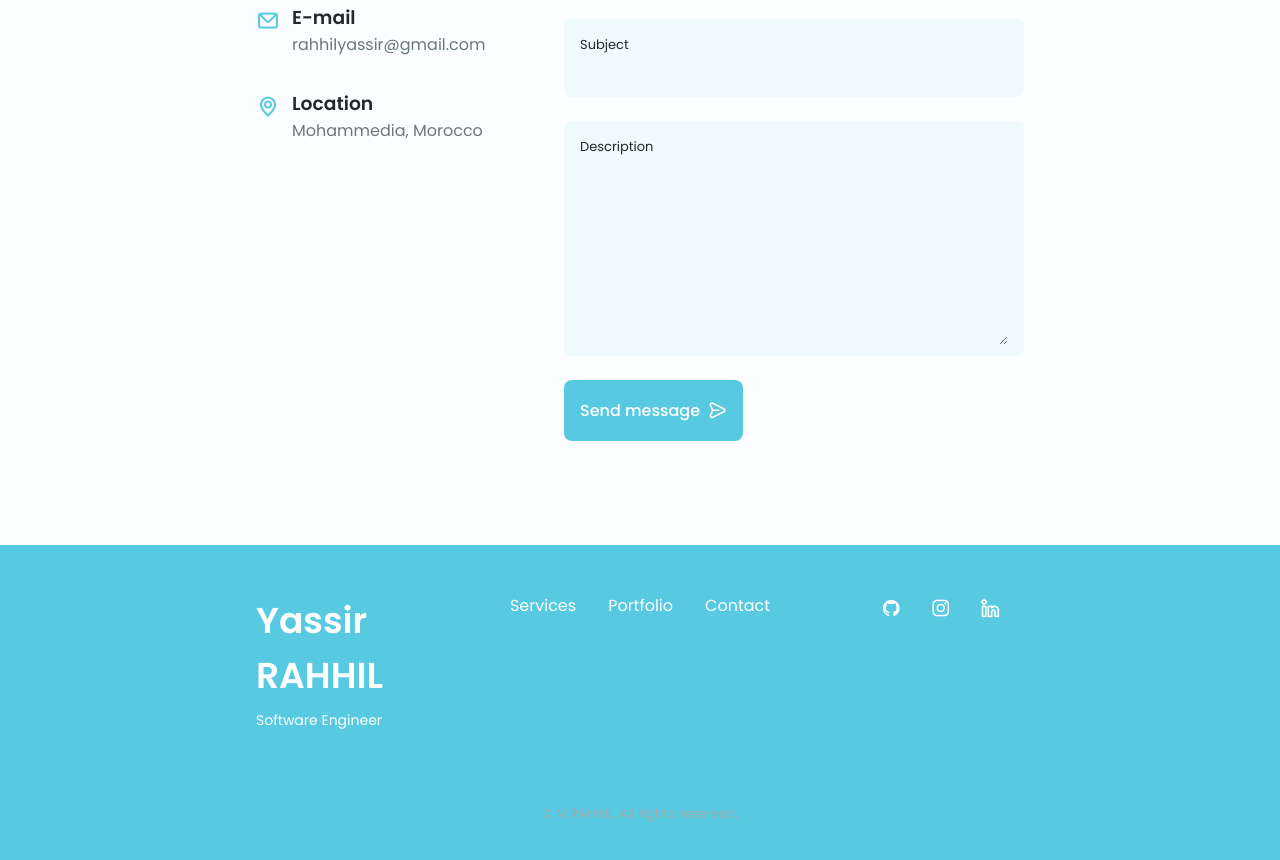
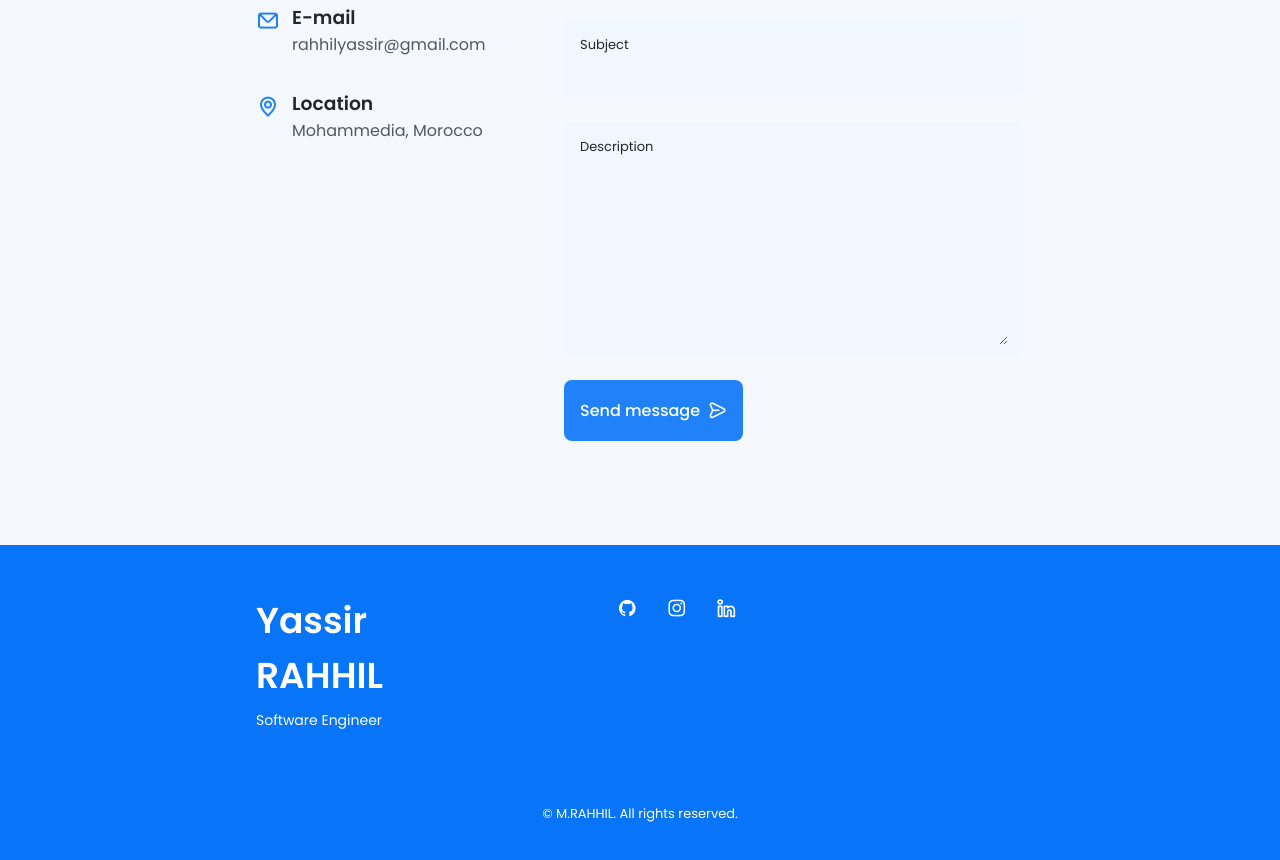
Before and after one commit to rahhilyassir/portfolio, a plain HTML site: page index.html in a window 1280 px wide. Shown: the part 3940-4800 px from the top of the page. Drawn offline with nearby package versions, Linux system fonts and the light colour scheme.

Commit message:
final tweaks

```diff
--- a/index.html
+++ b/index.html
@@ -584,17 +584,6 @@
                     <span class="footer__subtitle">Software Engineer</span>
                 </div>
 
-                <ul class="footer__links">
-                    <li>
-                        <a href="#services" class="footer__link">Services</a>
-                    </li>
-                    <li>
-                        <a href="#portfolio" class="footer__link">Portfolio</a>
-                    </li>
-                    <li>
-                        <a href="#contact" class="footer__link">Contact</a>
-                    </li>
-                </ul>
 
                 <div class="footer__socials">
                     <a href="https://github.com/rahhilyassir" target="_blank" class="footer__social">
--- a/packages/css/styles.css
+++ b/packages/css/styles.css
@@ -6,20 +6,19 @@
   --header-height: 3rem;
 
   /*========== Colors ==========*/
-  /* Change favorite color */
-  --hue-color: 190; /*Purple 250 - Green 142 - Blue 230 - Pink 340*/
+  --hue-color: 213; /* Tailwind Blue base hue */
 
-  /* HSL color mode */
-  --first-color: hsl(var(--hue-color), 69%, 61%);
-  --first-color-second: hsl(var(--hue-color), 69%, 61%);
-  --first-color-alt: hsl(var(--hue-color), 57%, 53%);
-  --first-color-lighter: hsl(var(--hue-color), 92%, 85%);
-  --title-color: hsl(var(--hue-color), 8%, 15%);
-  --text-color: hsl(var(--hue-color), 8%, 45%);
-  --text-color-light: hsl(var(--hue-color), 8%, 65%);
-  --input-color: hsl(var(--hue-color), 70%, 96%);
-  --body-color: hsl(var(--hue-color), 60%, 99%);
-  --container-color: #fff;
+  /* HSL color mode - Light Theme */
+  --first-color: hsl(var(--hue-color), 94%, 55%);  /* Tailwind Blue 600 */
+  --first-color-second: hsl(var(--hue-color), 94%, 50%);
+  --first-color-alt: hsl(var(--hue-color), 94%, 45%);  /* Tailwind Blue 700 */
+  --first-color-lighter: hsl(var(--hue-color), 94%, 85%);
+  --title-color: hsl(var(--hue-color), 12%, 15%);
+  --text-color: hsl(var(--hue-color), 12%, 35%);
+  --text-color-light: hsl(var(--hue-color), 12%, 55%);
+  --input-color: hsl(var(--hue-color), 94%, 97%);
+  --body-color: hsl(var(--hue-color), 94%, 98%);
+  --container-color: #ffffff;
   --scroll-bar-color: hsl(var(--hue-color), 12%, 90%);
   --scroll-thumb-color: hsl(var(--hue-color), 12%, 80%);
 
@@ -71,13 +70,16 @@
 
 /*========== Variables Dark theme ==========*/
 body.dark-theme {
-  /* HSL color mode */
-  --first-color-second: hsl(var(--hue-color), 30%, 8%);
-  --title-color: hsl(var(--hue-color), 8%, 95%);
-  --text-color: hsl(var(--hue-color), 8%, 45%);
-  --text-color-light: hsl(var(--hue-color), 8%, 75%);
+  /* Tailwind Blue 800-900 palette */
+  --first-color: hsl(var(--hue-color), 94%, 40%);       /* Tailwind Blue 800 */
+  --first-color-second: hsl(var(--hue-color), 94%, 35%);
+  --first-color-alt: hsl(var(--hue-color), 94%, 30%);   /* Tailwind Blue 900 */
+  --first-color-lighter: hsl(var(--hue-color), 94%, 20%);
+  --title-color: hsl(var(--hue-color), 12%, 95%);
+  --text-color: hsl(var(--hue-color), 12%, 75%);
+  --text-color-light: hsl(var(--hue-color), 12%, 55%);
   --input-color: hsl(var(--hue-color), 29%, 16%);
-  --body-color: hsl(var(--hue-color), 28%, 12%);
+  --body-color: hsl(var(--hue-color), 29%, 12%);       /* Dark blue-gray */
   --container-color: hsl(var(--hue-color), 29%, 16%);
   --scroll-bar-color: hsl(var(--hue-color), 12%, 48%);
   --scroll-thumb-color: hsl(var(--hue-color), 12%, 36%);
@@ -998,7 +1000,7 @@ img {
 .footer__copy {
   font-size: var(--smaller-font-size);
   text-align: center;
-  color: var(--text-color-light);
+  color: white;
   margin-top: var(--mb-3);
 }
 
```
